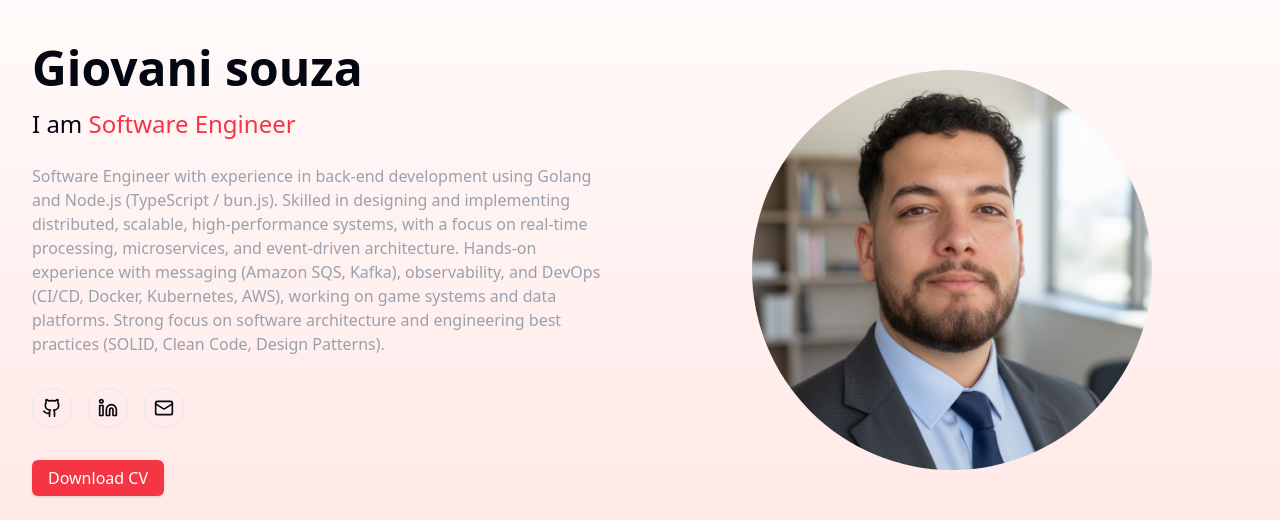
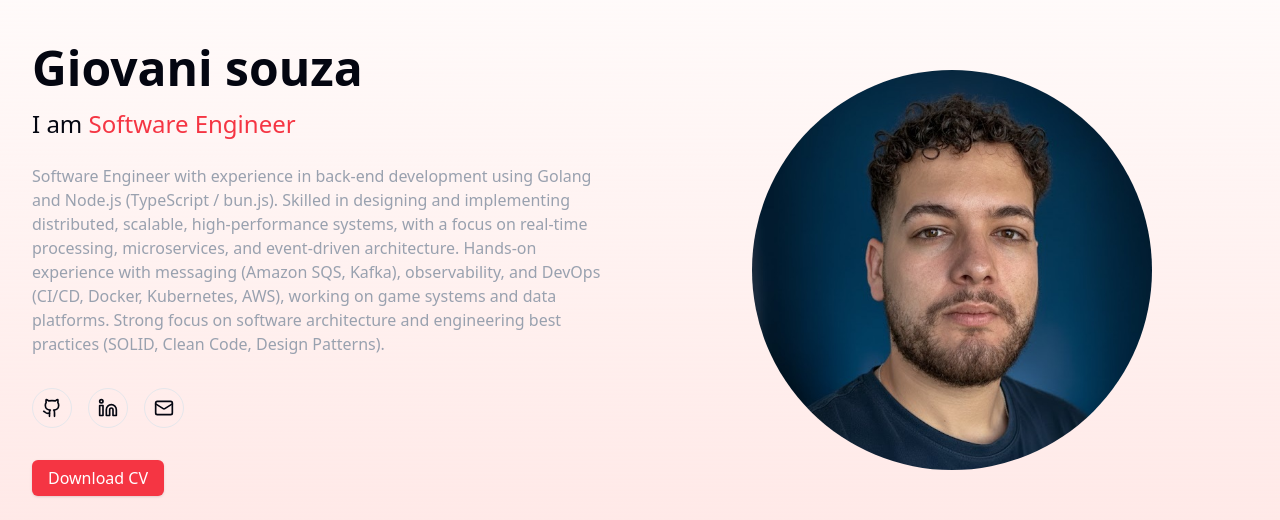
Before and after one commit to lkgiovani/lkgiovani-portfolio, a Next.js app: page / in a window 1280 px wide. Shown: the part 146-666 px from the top of the page. Built offline with nearby package versions, Linux system fonts and the light colour scheme; no server answers.

Commit message:
feat: update hero section profile image from PNG to JPG format.

```diff
--- a/src/components/sections/hero.tsx
+++ b/src/components/sections/hero.tsx
@@ -78,8 +78,8 @@ export default function Hero() {
           </div>
         </div>
         <div className="flex justify-center items-center ">
-          <Avatar className="w-[250px] h-[250px] sm:w-[300px] sm:h-[300px] md:w-[350px] md:h-[350px] lg:w-[400px] lg:h-[400px]">
-            <AvatarImage src="./eu.png" alt="Giovani Souza" />
+          <Avatar className=" w-[250px] h-[250px] sm:w-[300px] sm:h-[300px] md:w-[350px] md:h-[350px] lg:w-[400px] lg:h-[400px]">
+            <AvatarImage src="./eu.jpg" alt="Giovani Souza" />
             <AvatarFallback>GS</AvatarFallback>
           </Avatar>
         </div>
```
Also changed, not shown: public/eu.jpg (added), public/eu.png (deleted).
